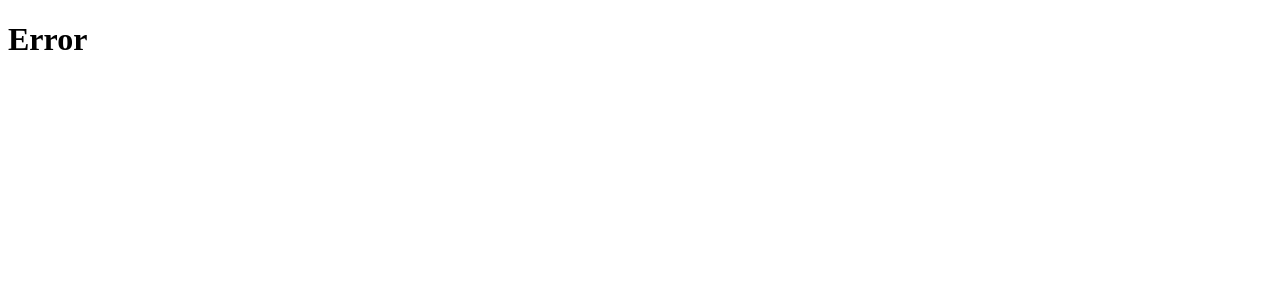
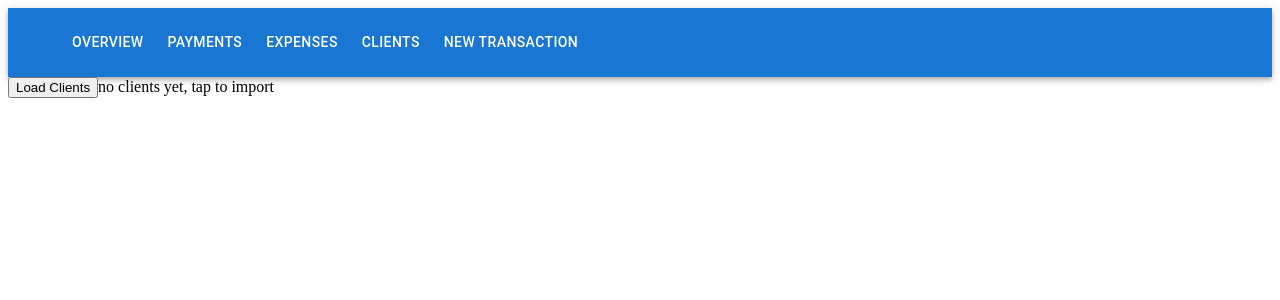
Before and after one commit to johnnyperdomo/money-tracker-react, a React (Vite) app: page /clients in a window 1280 px wide. Before the commit this address had no page. Shown: the top 300 px of the page. Built offline with nearby package versions, Linux system fonts and the light colour scheme.

Commit message:
load clients using tanstack query

```diff
--- a/src/components/Navbar.tsx
+++ b/src/components/Navbar.tsx
@@ -10,6 +10,7 @@ const pages = [
     { name: "Overview", route: "/" },
     { name: "Payments", route: "/payments" },
     { name: "Expenses", route: "/expenses" },
+    { name: "Clients", route: "/clients" },
     { name: "New Transaction", route: "/transaction/new" },
 ];
 
--- a/src/hooks/useGetClients.ts
+++ b/src/hooks/useGetClients.ts
@@ -2,20 +2,16 @@ import { useQuery } from "@tanstack/react-query";
 import axios from "axios";
 import { Client } from "../types/Client";
 
-export const useGetClients = () => {
+function useGetClients() {
     return useQuery({
         queryKey: ["clients"],
+        enabled: false, //so it doesn't autorun when initializing
         queryFn: async () => {
             const { data } = await axios.get("https://jsonplaceholder.typicode.com/users");
 
-            return data as Client;
-        },
-
-        onSuccess(data) {
-            console.log(data);
-        },
-        onError(err) {
-            console.log(err);
+            return data as Client[];
         },
     });
-};
+}
+
+export default useGetClients;
--- /dev/null
+++ b/src/pages/Clients.tsx
@@ -0,0 +1,31 @@
+import useGetClients from "../hooks/useGetClients";
+import { useBoundStore } from "../state/store";
+
+export function Clients() {
+    //button => load clients
+    const store = useBoundStore();
+
+    const { isLoading, refetch } = useGetClients();
+
+    async function loadClients() {
+        const { data } = await refetch();
+
+        if (isLoading === true) {
+            console.log("loading");
+        }
+
+        if (data) {
+            store.loadClients(data);
+        }
+    }
+
+    return (
+        <>
+            <button onClick={() => loadClients()}>Load Clients</button>
+
+            {store.clients.length === 0
+                ? "no clients yet, tap to import"
+                : JSON.stringify(store.clients)}
+        </>
+    );
+}
--- a/src/pages/Overview.tsx
+++ b/src/pages/Overview.tsx
@@ -2,14 +2,10 @@ import { Button } from "@mui/material";
 import { Transaction } from "../types/Transaction";
 import { useNavigate } from "react-router-dom";
 import { useBoundStore } from "../state/store";
-import { useGetClients } from "../hooks/useGetClients";
 
 export function Overview() {
     const store = useBoundStore();
     const navigate = useNavigate();
-    const { data, isLoading } = useGetClients();
-
-    console.log(data, isLoading);
 
     function navigateToRoute(route: string) {
         navigate(route);
--- a/src/router.tsx
+++ b/src/router.tsx
@@ -5,6 +5,7 @@ import { Payments } from "./pages/Payments";
 import { Transaction } from "./pages/Transaction";
 import { NavLayout } from "./components/NavLayout";
 import { TransactionEdit } from "./pages/Transaction-Edit";
+import { Clients } from "./pages/Clients";
 
 export const router = createBrowserRouter([
     {
@@ -20,6 +21,10 @@ export const router = createBrowserRouter([
                 path: "/payments",
                 element: <Payments />,
             },
+            {
+                path: "/clients",
+                element: <Clients />,
+            },
             { path: "/transaction/view/:transactionId", element: <Transaction /> },
             { path: "/transaction/new", element: <TransactionEdit /> },
             { path: "/transaction/edit/:transactionId", element: <TransactionEdit /> },
--- /dev/null
+++ b/src/state/createClientSlice.ts
@@ -0,0 +1,20 @@
+import { StateCreator } from "zustand";
+import { Client } from "../types/Client";
+
+export type ClientSlice = {
+    clients: Client[];
+    loadClients: (Clients: Client[]) => void;
+};
+
+const createClientSlice: StateCreator<ClientSlice> = (set) => ({
+    clients: [],
+    loadClients: (clients: Client[]) => {
+        console.log(clients);
+        set((state) => ({
+            ...state,
+            clients: clients,
+        }));
+    },
+});
+
+export default createClientSlice;
--- a/src/state/createTransactionSlice.ts
+++ b/src/state/createTransactionSlice.ts
@@ -1,36 +1,5 @@
 import { StateCreator } from "zustand";
 import { Transaction } from "../types/Transaction";
-
-const addTransaction = (transactions: Transaction[], transaction: Transaction): Transaction[] => [
-    ...transactions,
-    transaction,
-];
-
-const removeTransaction = (transactions: Transaction[], id: string): Transaction[] =>
-    transactions.filter((trans) => trans.id !== id);
-
-function updateTransaction(transactions: Transaction[], id: string, transaction: Transaction) {
-    // const findIndex = transactions.findIndex((obj) => obj.id === id);
-
-    const newArr = transactions.map((obj) => {
-        if (obj.id === id) {
-            return {
-                ...obj,
-                itemName: transaction.itemName,
-                price: transaction.price,
-                type: transaction.type,
-            };
-        }
-
-        return obj;
-    });
-
-    console.log(newArr);
-
-    return newArr;
-}
-
-////////
 
 export type TransactionSlice = {
     transactions: Transaction[];
@@ -102,3 +71,36 @@ const createTransactionSlice: StateCreator<TransactionSlice> = (set) => ({
 });
 
 export default createTransactionSlice;
+
+////////////////
+
+const addTransaction = (transactions: Transaction[], transaction: Transaction): Transaction[] => [
+    ...transactions,
+    transaction,
+];
+
+const removeTransaction = (transactions: Transaction[], id: string): Transaction[] =>
+    transactions.filter((trans) => trans.id !== id);
+
+function updateTransaction(transactions: Transaction[], id: string, transaction: Transaction) {
+    // const findIndex = transactions.findIndex((obj) => obj.id === id);
+
+    const newArr = transactions.map((obj) => {
+        if (obj.id === id) {
+            return {
+                ...obj,
+                itemName: transaction.itemName,
+                price: transaction.price,
+                type: transaction.type,
+            };
+        }
+
+        return obj;
+    });
+
+    console.log(newArr);
+
+    return newArr;
+}
+
+////////
--- a/src/state/store.ts
+++ b/src/state/store.ts
@@ -1,8 +1,10 @@
 import { create } from "zustand";
 import createTransactionSlice, { TransactionSlice } from "./createTransactionSlice";
+import createClientSlice, { ClientSlice } from "./createClientSlice";
 
-type StoreState = TransactionSlice;
+type StoreState = TransactionSlice & ClientSlice;
 
 export const useBoundStore = create<StoreState>((...a) => ({
     ...createTransactionSlice(...a),
+    ...createClientSlice(...a),
 }));
```
